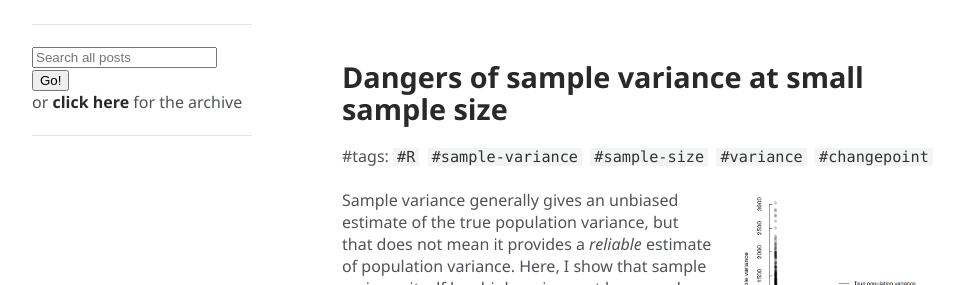
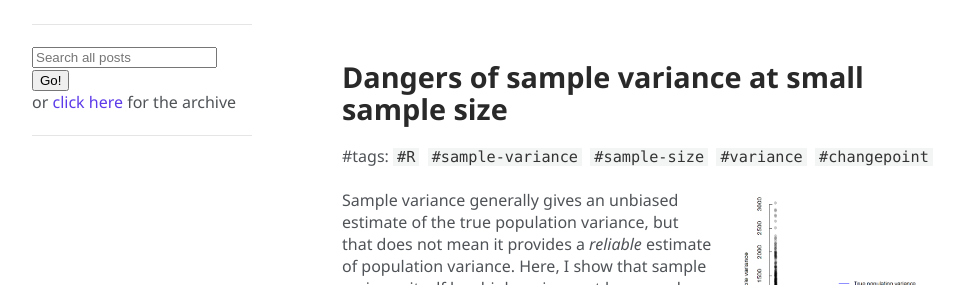
Before and after one commit to vbaliga/vbaliga.github.io, a Jekyll site: the page built from index.html, in a window 1280 px wide. Shown: the part 439-724 px from the top of the page, without its empty margins (153-1123 px from the left). Built offline with Jekyll 4.4.1, drawn with Linux system fonts in a browser that asks for light colours; a script that is not in the unit is left out.

Commit message:
Update default.html

```diff
--- a/_layouts/default.html
+++ b/_layouts/default.html
@@ -40,7 +40,7 @@
           <input type="submit" value="Go!" />
         </form>
 
-        <p style="margin: 0; padding-top:0;">or <a style="font-weight:600" href={{"/archive"}}>click here</a> for the archive</p>
+        <p style="margin: 0; padding-top:0;">or <a style="color:#5D3BE9" href={{"/archive"}}>click here</a> for the archive</p>
 
         <br>
 
```
